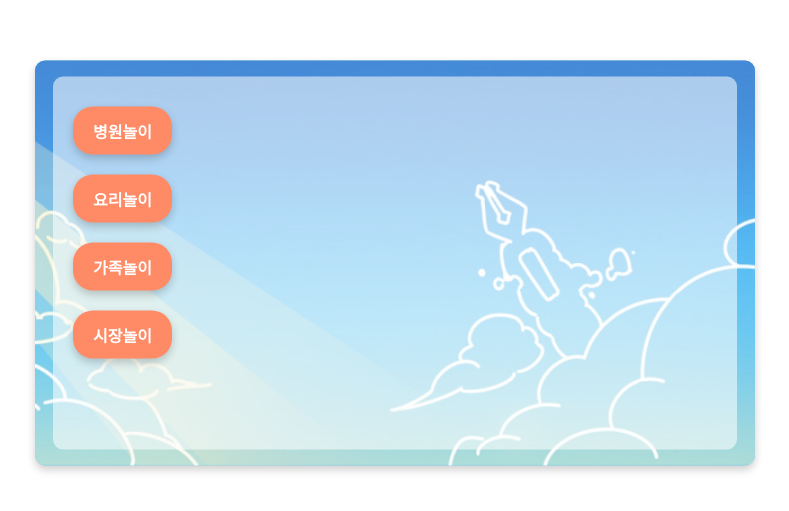
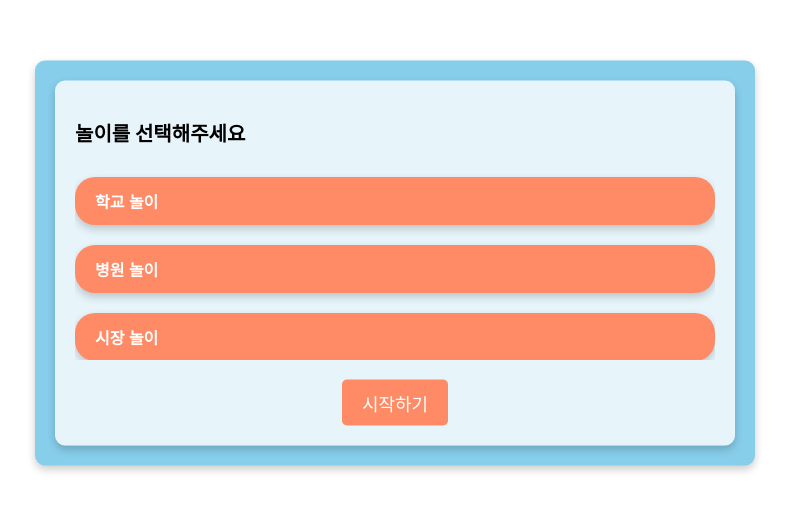
Before and after one commit to Prize-Three/roleplay_frontend, a React (Create React App) app: page /situation in a window 1280 px wide. Shown: the part 137-648 px from the top of the page, without its empty margins (245-1034 px from the left). Built offline with nearby package versions, Linux system fonts and the light colour scheme.

Commit message:
스크롤바 적용하기

```diff
--- a/src/pages/Situation/Situation.jsx
+++ b/src/pages/Situation/Situation.jsx
@@ -13,7 +13,6 @@ function Situation() {
 
     const handleNextStep = () => {
         if (selectedGameType) {
-            // navigate(`/choose-role/${selectedGameType}`);
             navigate(`/chat/`);
         } else {
             alert('먼저 놀이 유형을 선택해주세요!');
@@ -23,22 +22,27 @@ function Situation() {
     return (
         <Layout>
             <div className={styles.situationWrap}>
-                <div className={styles.wrapper}>
+                <div className={styles.leftPanel}>
+                    <h2 className={styles.title}>놀이를 선택해주세요</h2>
                     <div className={styles.gameTypeBox}>
-                        <button onClick={() => handleRolePlaySelect('hospital')} className={styles.gameTypeButton}>병원놀이</button>
-                        <button onClick={() => handleRolePlaySelect('cooking')} className={styles.gameTypeButton}>요리놀이</button>
-                        <button onClick={() => handleRolePlaySelect('family')} className={styles.gameTypeButton}>가족놀이</button>
-                        <button onClick={() => handleRolePlaySelect('market')} className={styles.gameTypeButton}>시장놀이</button>
+                        <button onClick={() => handleRolePlaySelect('학교 놀이')} className={styles.gameTypeButton}>학교 놀이</button>
+                        <button onClick={() => handleRolePlaySelect('병원 놀이')} className={styles.gameTypeButton}>병원 놀이</button>
+                        <button onClick={() => handleRolePlaySelect('시장 놀이')} className={styles.gameTypeButton}>시장 놀이</button>
+                        <button onClick={() => handleRolePlaySelect('가족 놀이')} className={styles.gameTypeButton}>가족 놀이</button>
+                        <button onClick={() => handleRolePlaySelect('소꿉 놀이')} className={styles.gameTypeButton}>소꿉 놀이</button>
+                        <button onClick={() => handleRolePlaySelect('소방관 놀이')} className={styles.gameTypeButton}>소방관 놀이</button>
+                        <button onClick={() => handleRolePlaySelect('경찰 놀이')} className={styles.gameTypeButton}>경찰 놀이</button>
+                        <button onClick={() => handleRolePlaySelect('가게 놀이')} className={styles.gameTypeButton}>가게 놀이</button>
                     </div>
-                    {selectedGameType && (
-                        <div className={styles.detailPanel}>
-                            <h3>{selectedGameType}에 대한 세부 설정</h3>
-                            <p>음성 설정</p>
-                            <p>역할 설정</p>
-                            <button onClick={handleNextStep} className={styles.nextButton}>다음</button>
-                        </div>
-                    )}
+                    <button onClick={handleNextStep} className={styles.startButton}>시작하기</button>
                 </div>
+                {selectedGameType && (
+                    <div className={styles.rightPanel}>
+                        <h3>{selectedGameType}에 대한 세부 설정</h3>
+                        <p>음성 설정</p>
+                        <p>역할 설정</p>
+                    </div>
+                )}
             </div>
         </Layout>
     );
--- a/src/pages/Situation/Situation.module.scss
+++ b/src/pages/Situation/Situation.module.scss
@@ -1,23 +1,25 @@
 .situationWrap {
     width: 100%;
     height: 100%;
-    border-radius: 10px;
-    background-image: url('../../../public/assets/situation/situationImg.png'); /* 기본 배경 색상 */
-    background-size: cover; /* 이미지가 요소를 덮도록 설정 */
-    background-position: center; /* 이미지가 중앙에 위치하도록 설정 */
-    background-repeat: no-repeat; /* 이미지가 반복되지 않도록 설정 */
     display: flex;
-    justify-content: center;
-    align-items: center;
+    flex-direction: row; /* 좌우 배치 */
 }
 
-.wrapper {
-    width: 95%;
-    height: 92%;
-    background-color: rgba(255, 255, 255, 0.555); /* 투명한 흰색 배경 */
+.leftPanel {
+    flex: 1;
+    display: flex;
+    flex-direction: column;
+    background-color: rgba(255, 255, 255, 0.8); /* 연한 흰색 배경 */
     border-radius: 10px;
-    display: flex;
-    flex-direction: row; /* 가로 방향으로 정렬 */
+    margin: 20px;
+    padding: 20px;
+    box-shadow: 0 4px 8px rgba(0, 0, 0, 0.2);
+}
+
+.title {
+    font-size: 20px;
+    margin-bottom: 20px;
+    font-weight: bold;
 }
 
 .gameTypeBox {
@@ -25,9 +27,7 @@
     display: flex;
     flex-direction: column;
     align-items: flex-start;
-    padding: 20px;
-    overflow-y: auto; /* 세로 스크롤 가능 */
-    max-height: 100%; /* 최대 높이 설정 */
+    overflow-y: auto;
 }
 
 .gameTypeButton {
@@ -41,6 +41,10 @@
     cursor: pointer; /* 커서 포인터로 변경 */
     outline: none; /* 포커스시 테두리 제거 */
     border-radius: 20px; /* 둥근 모서리 */
+    width: 100%; /* 버튼 너비 100% */
+    height: 300px;
+    text-align: left; /* 텍스트 왼쪽 정렬 */
+
 
     /* 그림자 효과 */
     box-shadow: 0 4px 8px rgba(0, 0, 0, 0.2);
@@ -58,29 +62,33 @@
     transform: translateY(1px); /* 클릭시 약간 아래로 이동 효과 */
 }
 
-.detailPanel {
-    flex: 2; /* 더 넓게 차지하도록 설정 */
-    padding: 20px;
-    background-color: #FFF8DC; /* 연한 주황색 배경 */
-    border-left: 2px solid #FF8B66; /* 진한 갈색 테두리 */
-    display: flex;
-    flex-direction: column;
-    justify-content: center;
-    align-items: center;
-    overflow-y: auto; /* 세로 스크롤 가능 */
-}
-
-.nextButton {
-    background-color: #FF8B66; /* 진한 갈색 배경 */
+.startButton {
+    background-color: #FF8B66; /* 진한 주황색 배경 */
     color: #FFFFFF; /* 흰색 폰트 */
     border: none;
     padding: 10px 20px;
     border-radius: 5px;
     font-size: 18px;
     cursor: pointer;
-    transition: background-color 0.3s ease;
+    align-self: center; /* 가운데 정렬 */
+    margin-top: 20px; /* 위쪽 마진 */
 
     &:hover {
         background-color: #FF6347; /* 진한 주황색으로 호버 */
     }
 }
+
+.rightPanel {
+    flex: 2;
+    background-color: #FFF8DC; /* 연한 주황색 배경 */
+    border-left: 2px solid #FF8B66; /* 진한 주황색 테두리 */
+    display: flex;
+    flex-direction: column;
+    justify-content: center;
+    align-items: center;
+    margin: 20px;
+    padding: 20px;
+    border-radius: 10px;
+    box-shadow: 0 4px 8px rgba(0, 0, 0, 0.2);
+    overflow-y: auto; /* 세로 스크롤 가능 */
+}
```
